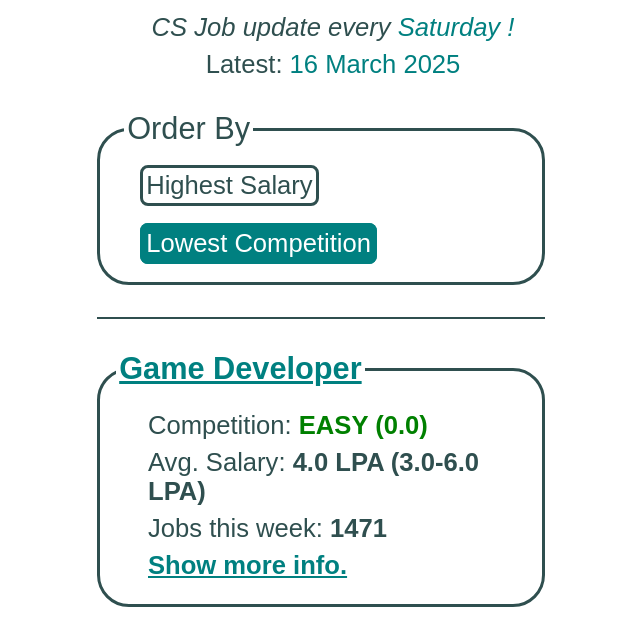
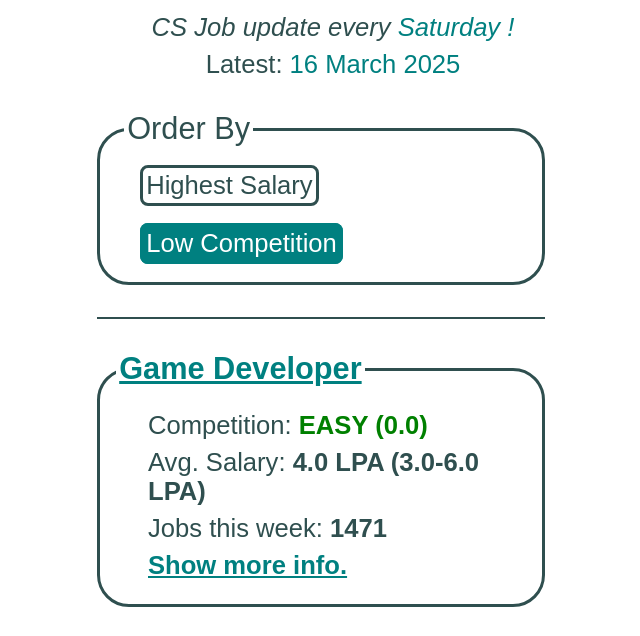
Before and after one commit to axitc/unsaturate, a plain HTML site: page root/competition.html in a window 1280 px wide. Shown: the part 127-763 px from the top of the page, without its empty margins (319-959 px from the left). Drawn offline with Linux system fonts and the light colour scheme.

Commit message:
Update competition.html

```diff
--- a/root/competition.html
+++ b/root/competition.html
@@ -28,7 +28,7 @@
 				<a class="unselected" href="salary.html">Highest Salary</a>
 				<br />
 				<br />
-				<a class="selected">Lowest Competition</a>
+				<a class="selected">Low Competition</a>
 			</fieldset>
 			<hr />
 
```
